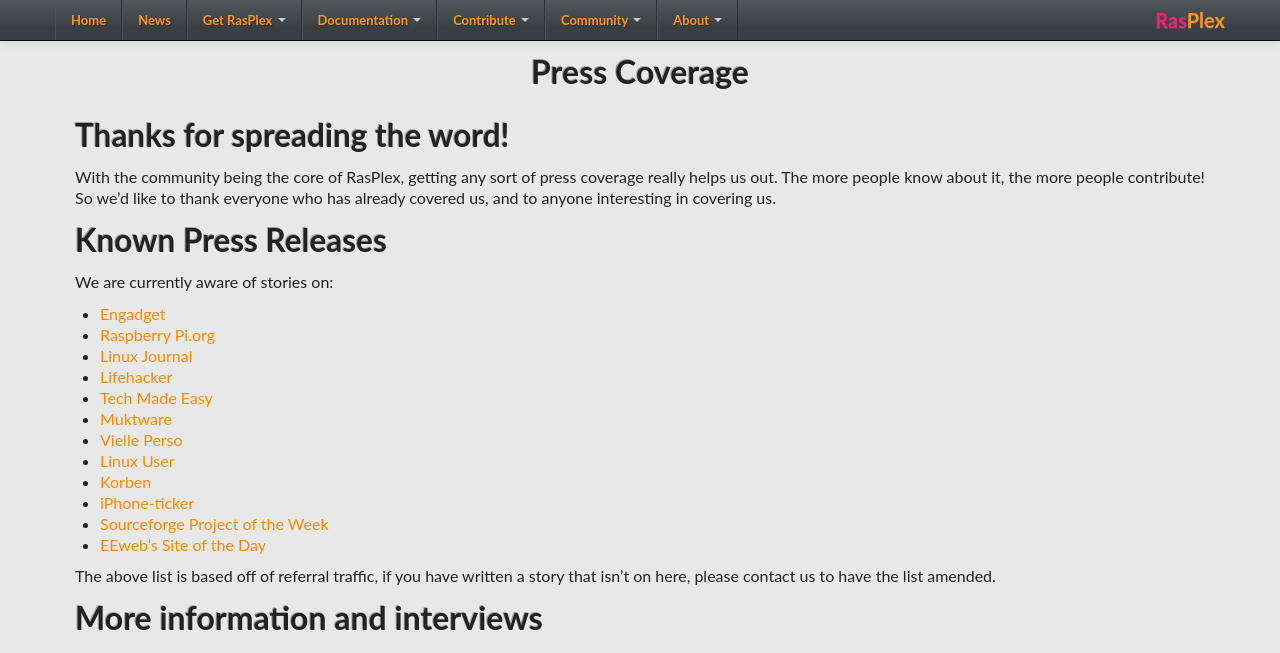
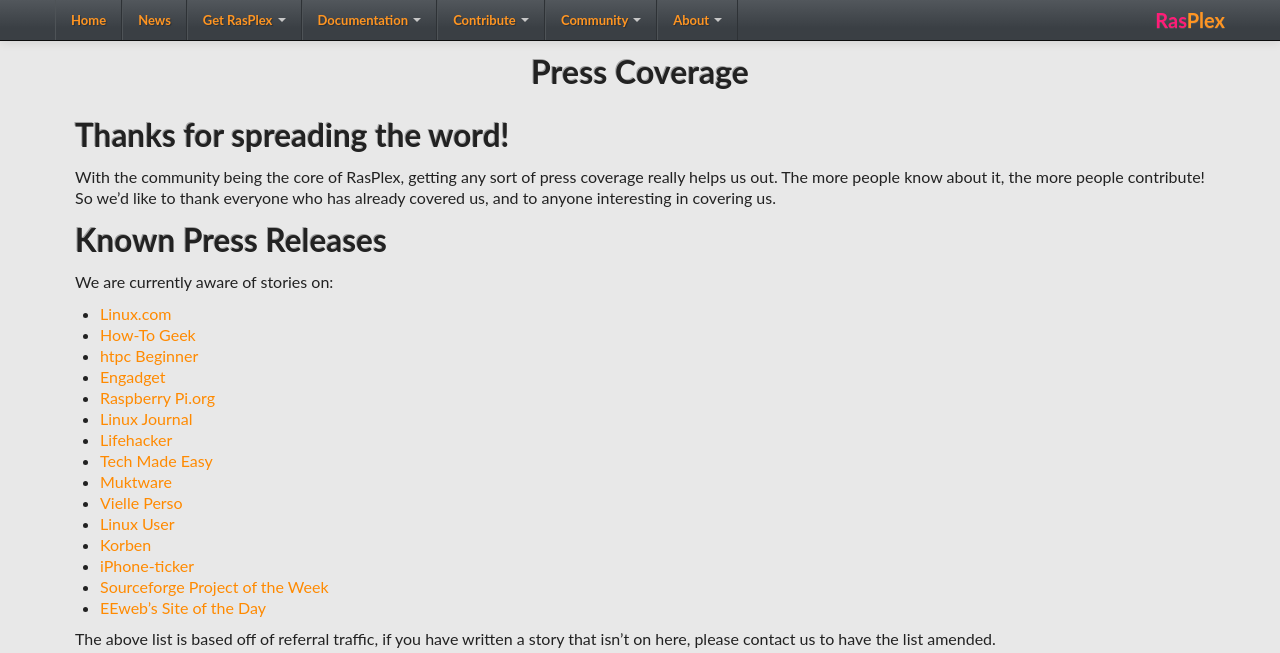
Before and after one commit to RasPlex/RasPlex.github.io, a Jekyll site: the page built from about/press-coverage.md, in a window 1280 px wide and 1281 px high. Shown: the top 653 px of the window. Built offline with Jekyll 4.4.1, drawn with Linux system fonts in a browser that asks for light colours; nearby versions of some CDN libraries.

Commit message:
update press coverage

```diff
--- a/about/press-coverage.md
+++ b/about/press-coverage.md
@@ -14,7 +14,9 @@
 
 We are currently aware of stories on:
 
-
++ <a href="https://www.linux.com/learn/turn-raspberry-pi-3-powerful-media-player-rasplex" target="_blank">Linux.com</a>
++ <a href="https://www.howtogeek.com/283136/how-to-turn-a-raspberry-pi-into-a-cheap-plex-player-with-rasplex/" target="_blank">How-To Geek</a>
++ <a href="http://www.htpcbeginner.com/install-rasplex-raspberry-pi/" target="_blank">htpc Beginner</a>
 + <a href="http://www.engadget.com/2013/03/15/plex-client-project-for-raspberry-pi-gets-a-fresh-update-and-its/" target="_blank">Engadget</a>
 + <a href="http://www.raspberrypi.org/archives/3500" target="_blank">Raspberry Pi.org</a>
 + <a href="http://www.linuxjournal.com/content/plexible-pi" target="_blank">Linux Journal</a>
```
